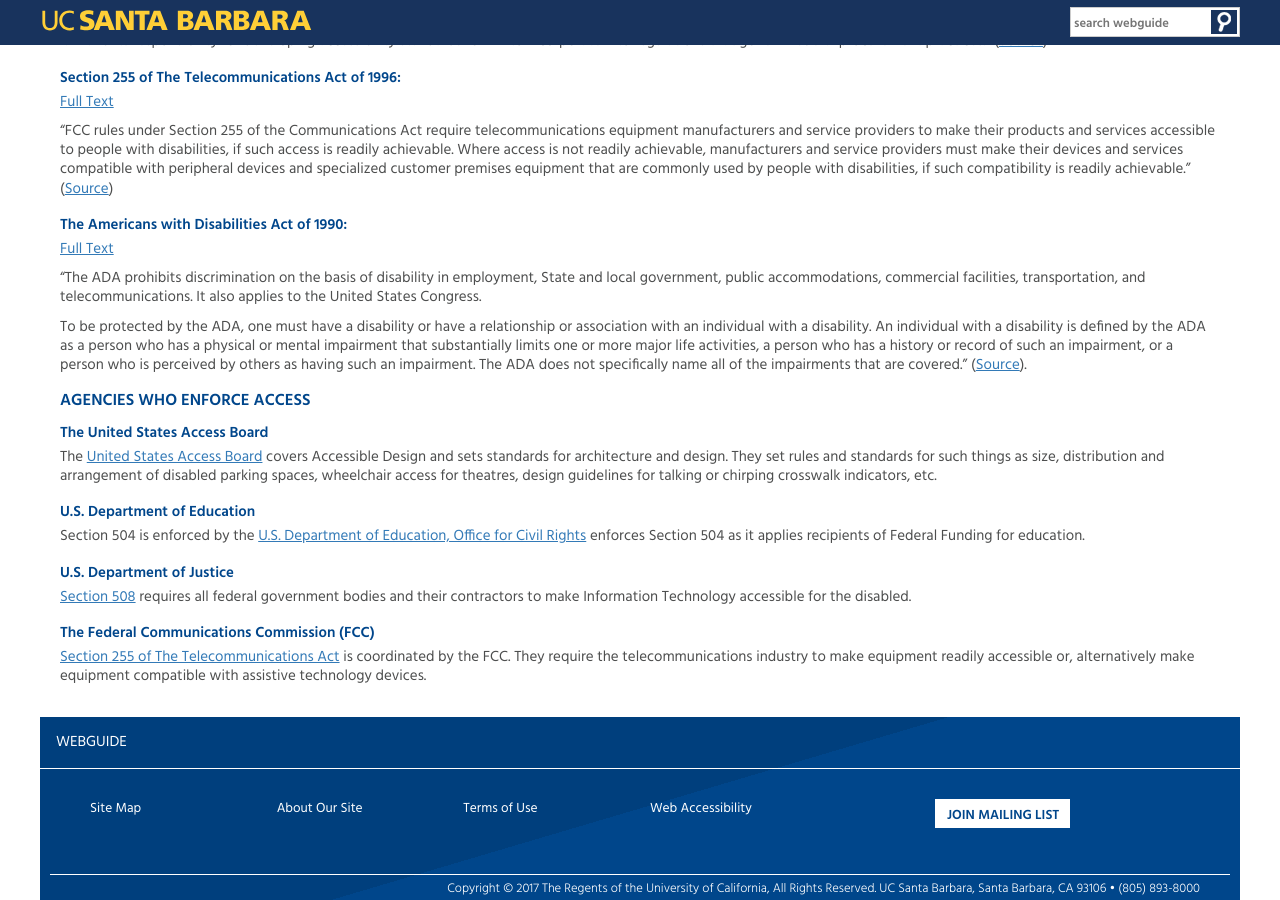
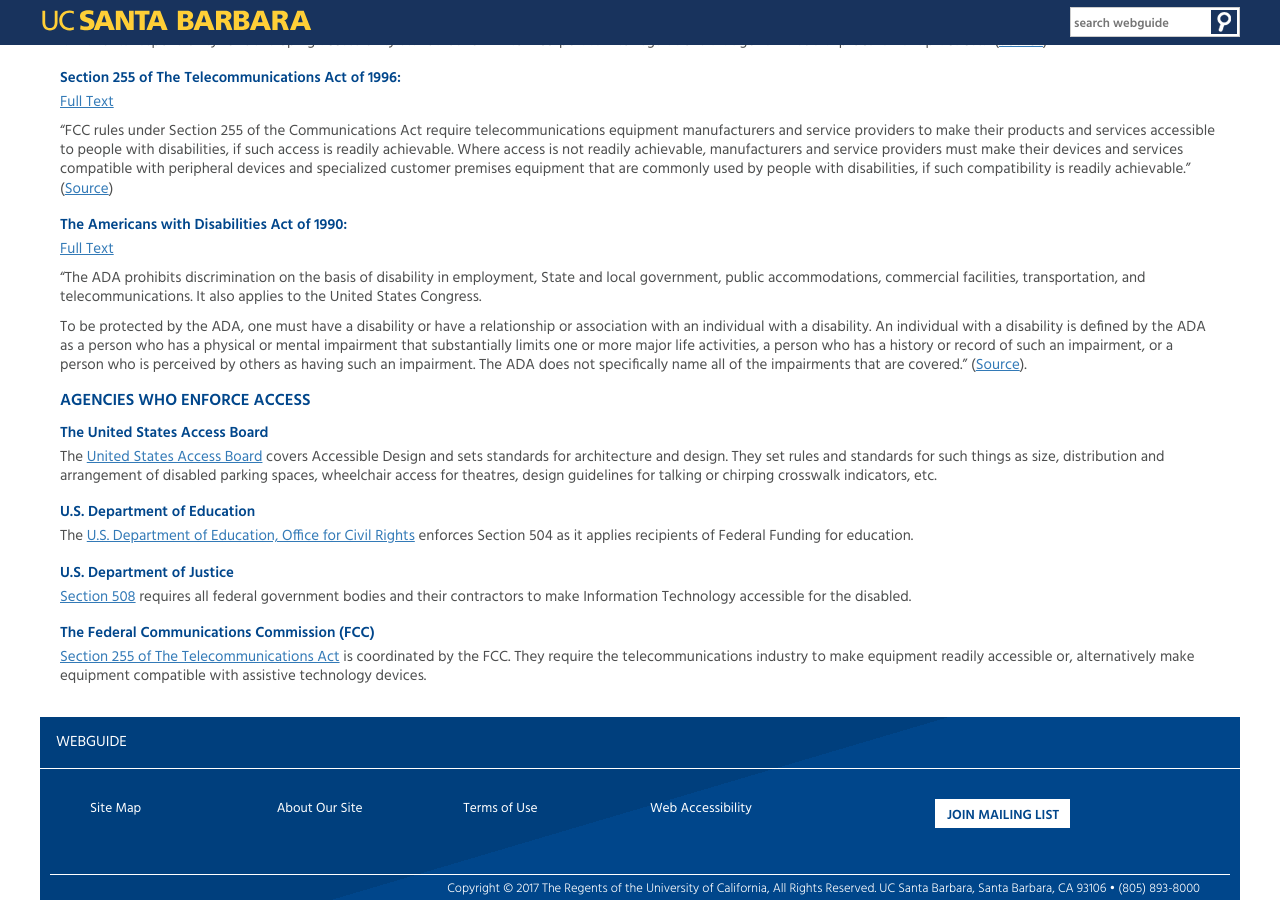
Before and after one commit to ucsb/webguide, a Jekyll site: the page built from web-accessibility.md, in a window 1280 px wide and 900 px high, scrolled down 3563 px. Built offline with Jekyll 4.4.1, drawn with Linux system fonts in a browser that asks for light colours.

Commit message:
Fixes nonsensical sentence

```diff
--- a/web-accessibility.md
+++ b/web-accessibility.md
@@ -290,8 +290,7 @@
 
 #### U.S. Department of Education
 
-Section 504 is enforced by the
-[U.S. Department of Education, Office for Civil Rights](https://www2.ed.gov/about/offices/list/ocr/index.html)
+The [U.S. Department of Education, Office for Civil Rights](https://www2.ed.gov/about/offices/list/ocr/index.html)
 enforces Section 504 as it applies recipients of Federal Funding for education.
 
 #### U.S. Department of Justice
```
